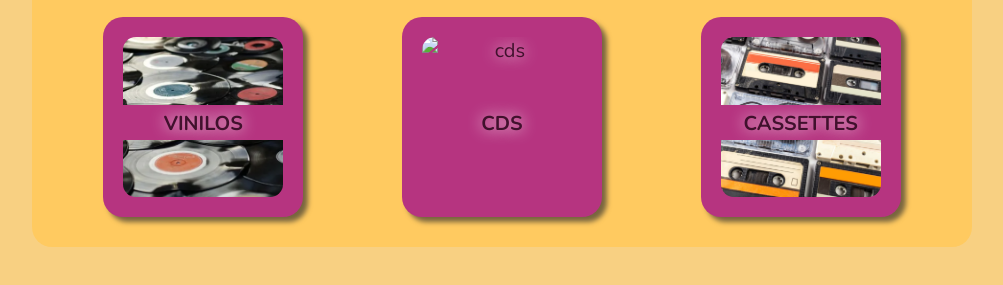
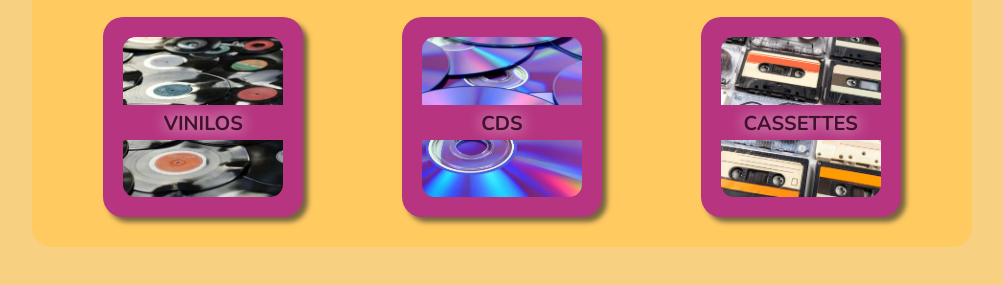
Before and after one commit to 07jaazmiin/Proyecto.Vinly-Tape, a plain HTML site: page inicio.html in a window 1280 px wide. Shown: the part 323-608 px from the top of the page, without its empty margins (138-1141 px from the left). Drawn offline with nearby package versions, Linux system fonts and the light colour scheme.

Commit message:
inicio.html

```diff
--- a/inicio.html
+++ b/inicio.html
@@ -31,7 +31,7 @@
                 </div>
                 <div class="cartas" id="cds">
                     <a class="enlace-cards" href="html/cd.html">
-                        <img class="cards-img" src="img/cd.png" alt="cds">
+                        <img class="cards-img" src="cd.png" alt="cds">
                         <span id="cards-span">CDS</span>
                     </a>
                 </div>
```
